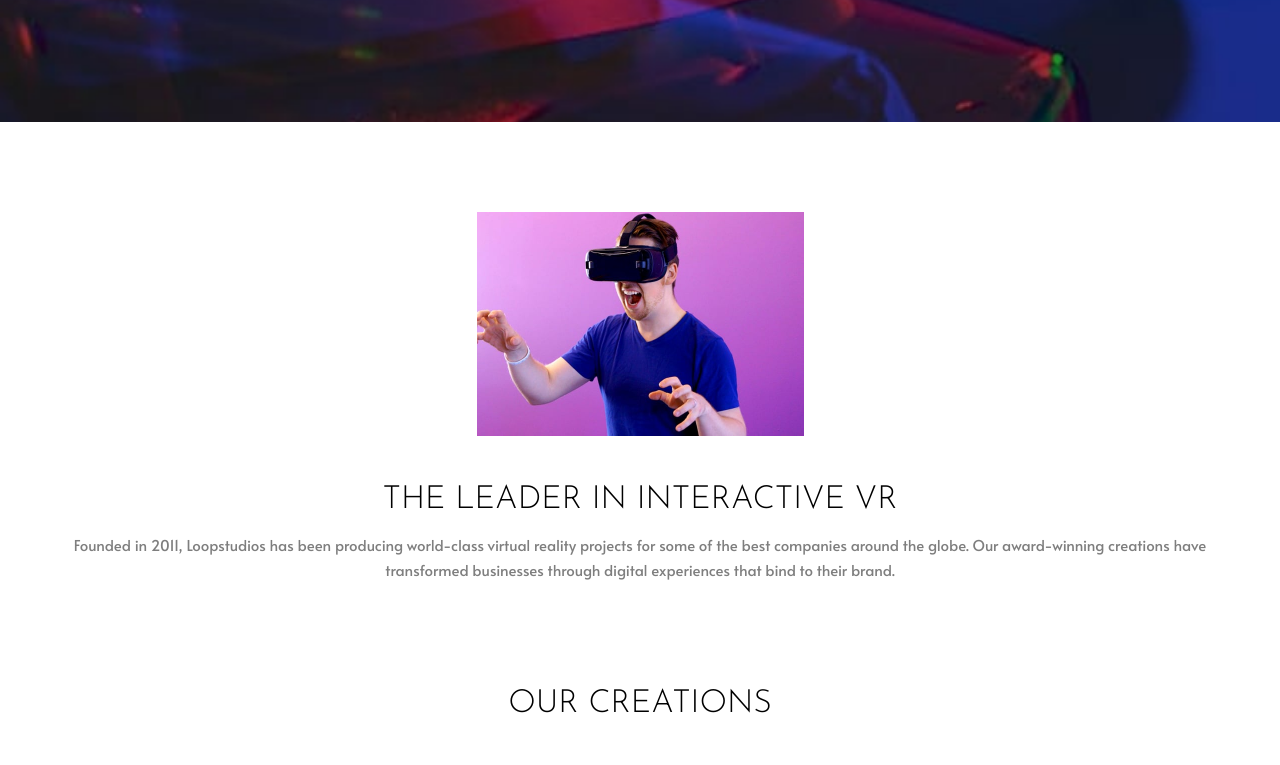
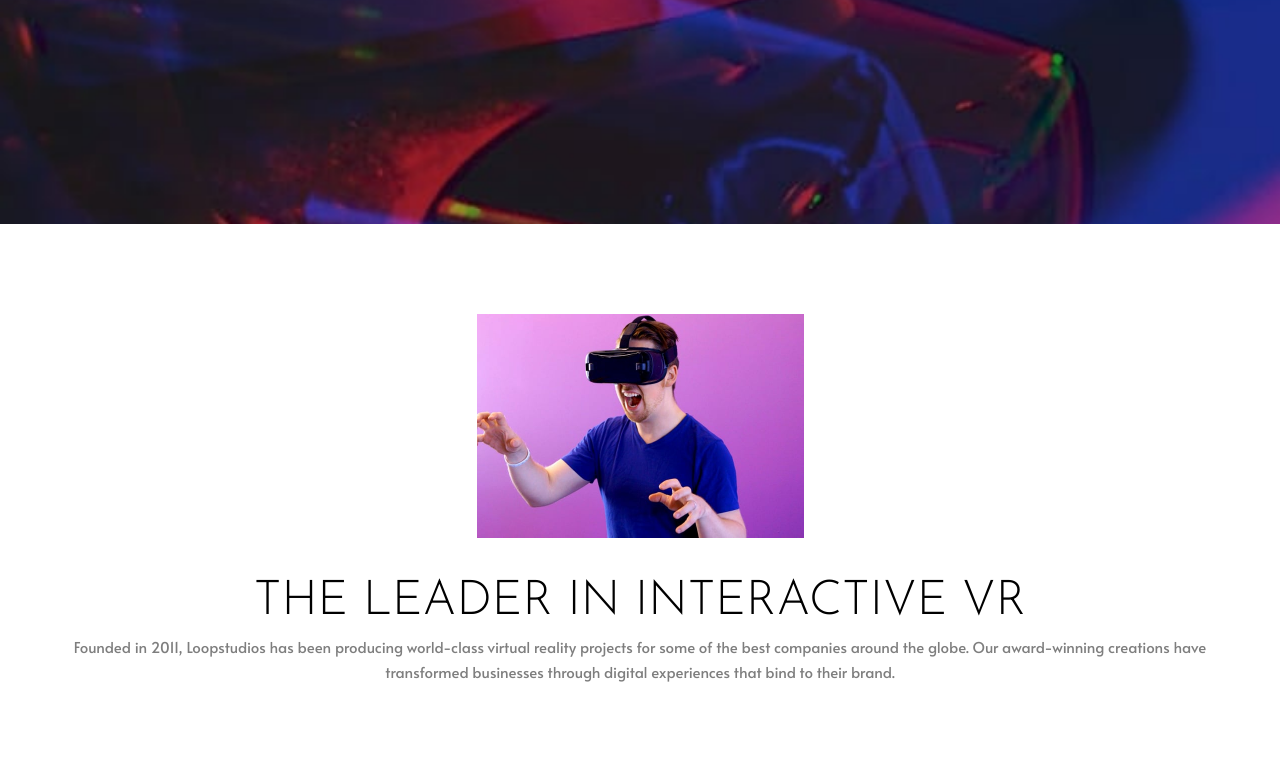
Before and after one commit to norman02/fm-loop-studios-landing-page, a plain HTML site: page index.html in a window 1280 px wide. Shown: the part 474-1239 px from the top of the page. Drawn offline with nearby package versions, Linux system fonts and the light colour scheme; files that its build step writes are made by us from their sources; files whose address does not match are found by name.

Commit message:
define typography for large display

```diff
--- a/scss/base/_typography.scss
+++ b/scss/base/_typography.scss
@@ -35,17 +35,32 @@
 h1 {
     font-size: pixelToRem(40);
     line-height: pixelToRem(38);
+
+    @include media-lg {
+        font-size: pixelToRem(72);
+        line-height: pixelToRem(70);
+    }
 }
 
 h2 {
     color: $header-txt-color;
     font-size: pixelToRem(32);
     line-height: pixelToRem(32);
+
+    @include media-lg {
+        font-size: pixelToRem(48);
+        line-height: pixelTorem(48);
+    }
 }
 
 h3 {
     font-size: pixelToRem(24);
     line-height: pixelToRem(24);
+
+    @include media-lg {
+        font-size: pixelToRem(32);
+        line-height: pixelToRem(32);
+    }
 }
 
 p {
```
